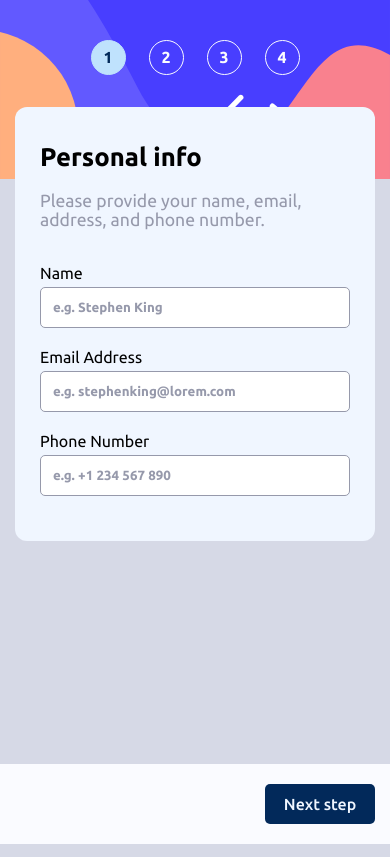
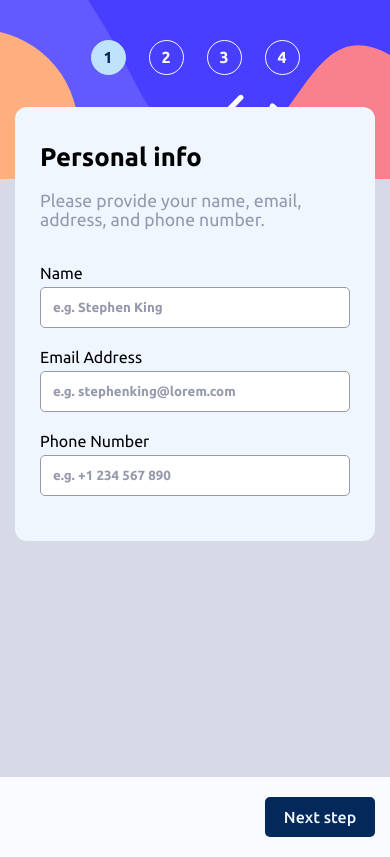
Before and after one commit to eivindsimonsen/multi-step-form, a React (Vite) app: page / in a window 390 px wide. Built offline with nearby package versions, Linux system fonts and the light colour scheme.

Commit message:
Setting up responsive CSS

```diff
--- a/src/components/FormContainer.jsx
+++ b/src/components/FormContainer.jsx
@@ -32,6 +32,7 @@ function FormContainer() {
           alt="Colorful background image"
         />
       </header>
+      <div className="content-wrapper">
         <main className="content-container">
           <div className="steps">
             {actives.map((active, index) => (
@@ -69,6 +70,7 @@ function FormContainer() {
             </button>
           </footer>
         )}
+      </div>
     </>
   );
 }
--- a/src/sass/partials/_form.scss
+++ b/src/sass/partials/_form.scss
@@ -4,6 +4,10 @@
   margin-top: auto;
   display: flex;
   justify-content: space-between;
+
+  @media (min-width: 942px) {
+    display: none;
+  }
 }
 
 .titles {
--- a/src/sass/partials/_globals.scss
+++ b/src/sass/partials/_globals.scss
@@ -1,11 +1,5 @@
 * {
   box-sizing: border-box;
-}
-
-#root {
-  min-height: 100vh;
-  display: flex;
-  flex-direction: column;
 }
 
 body {
@@ -14,9 +8,25 @@ body {
   font-family: "Ubuntu", sans-serif;
 }
 
+.content-wrapper {
+  min-height: 80vh;
+  display: flex;
+  flex-direction: column;
+
+  @media (min-width: 942px) {
+    display: grid;
+    place-items: center;
+    min-height: 100vh;
+  }
+}
+
 .mobile-header {
   & img {
     width: 100%;
+  }
+
+  @media (min-width: 942px) {
+    display: none;
   }
 }
 
```
Lines whose indentation alone changed are shown as unchanged.
